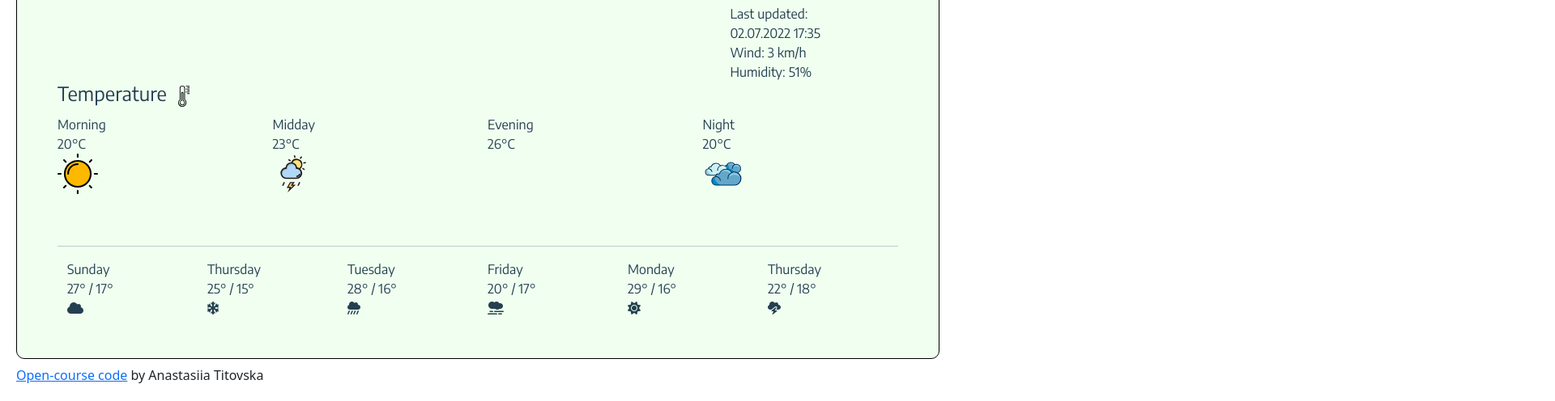
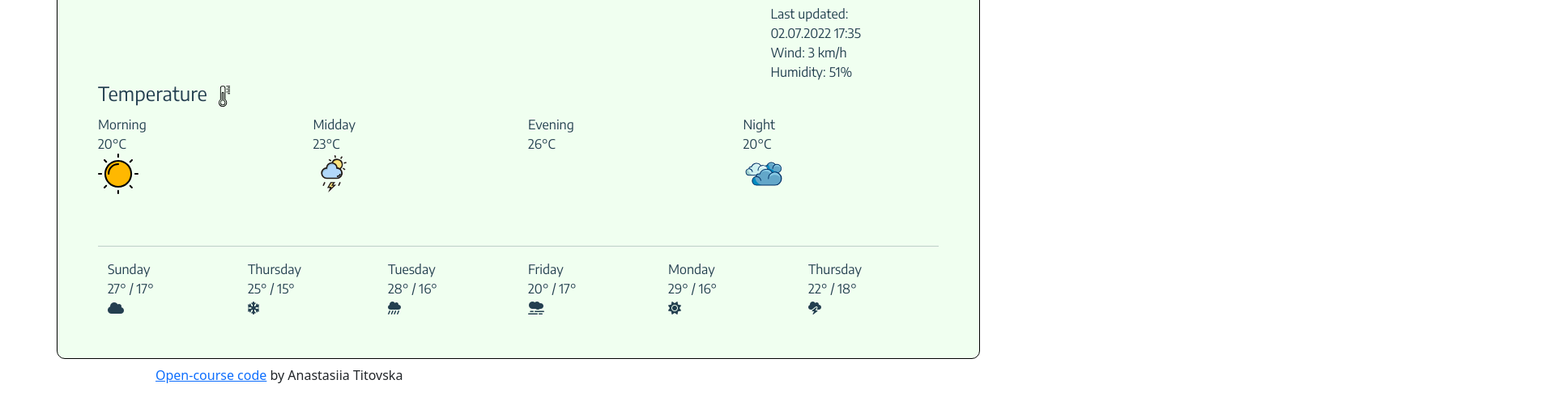
Before and after one commit to stasiia-ti/weather-app, a website built with Parcel: page index.html in a window 1280 px wide. Shown: the part 304-800 px from the top of the page at 81% size, 1920 px wide, since content can reach past the window. Built offline with nearby package versions, Linux system fonts and the light colour scheme; no server answers; files whose address does not match are found by name.

Commit message:
Update styles.css

```diff
--- a/styles.css
+++ b/styles.css
@@ -2,8 +2,8 @@ html {
   background-color: white;
 }
 #container_body {
-  position: relative;
-  margin: 20px;
+  position: center;
+  margin: 20px auto;
   border: 1px solid black;
   padding: 50px;
   border-radius: 10px;
@@ -37,7 +37,7 @@ form {
   font-size: small;
 }
 .name-code {
-  margin: 0 20px;
+  margin: 0 15%;
   padding: 0;
   line-height: 0;
 }
```
